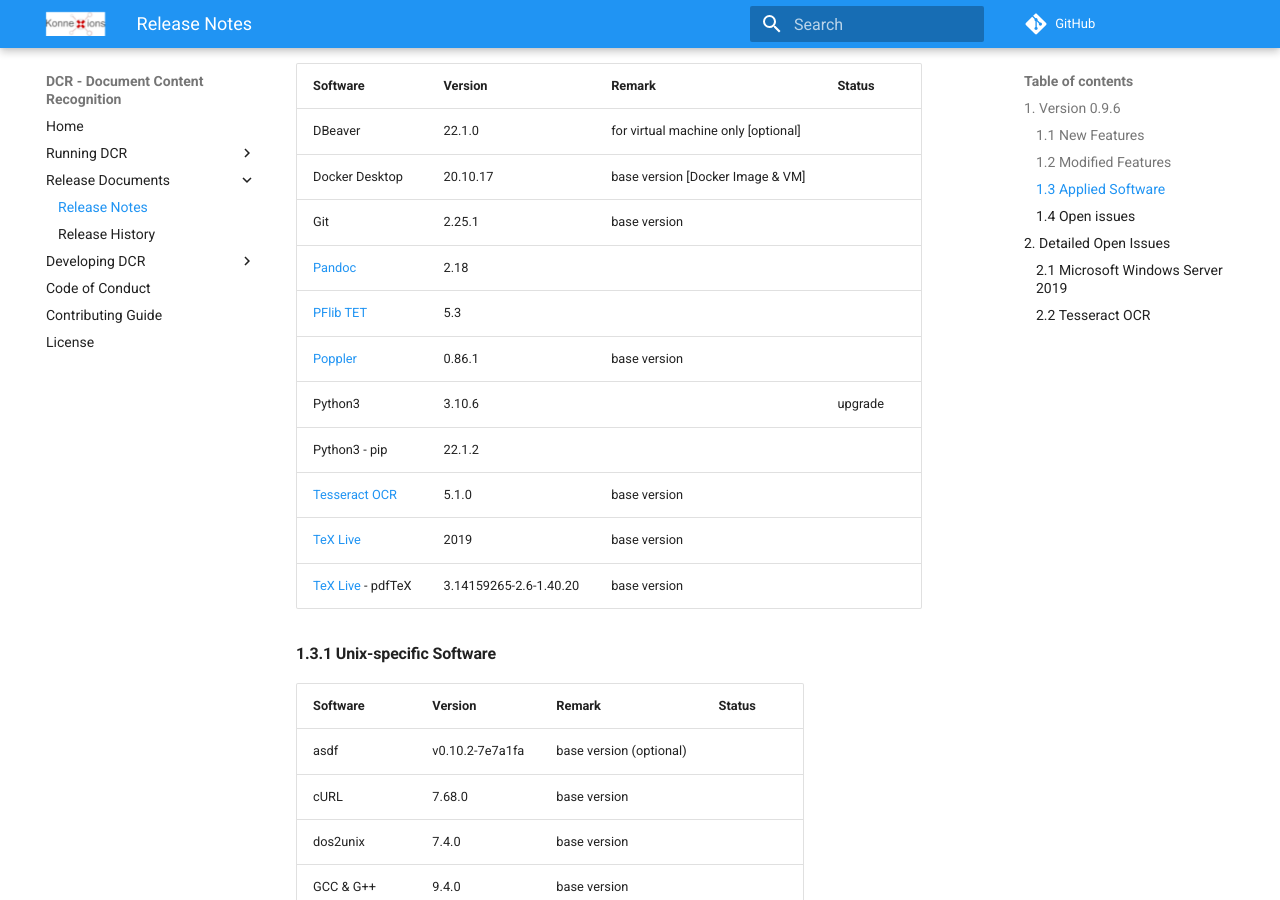
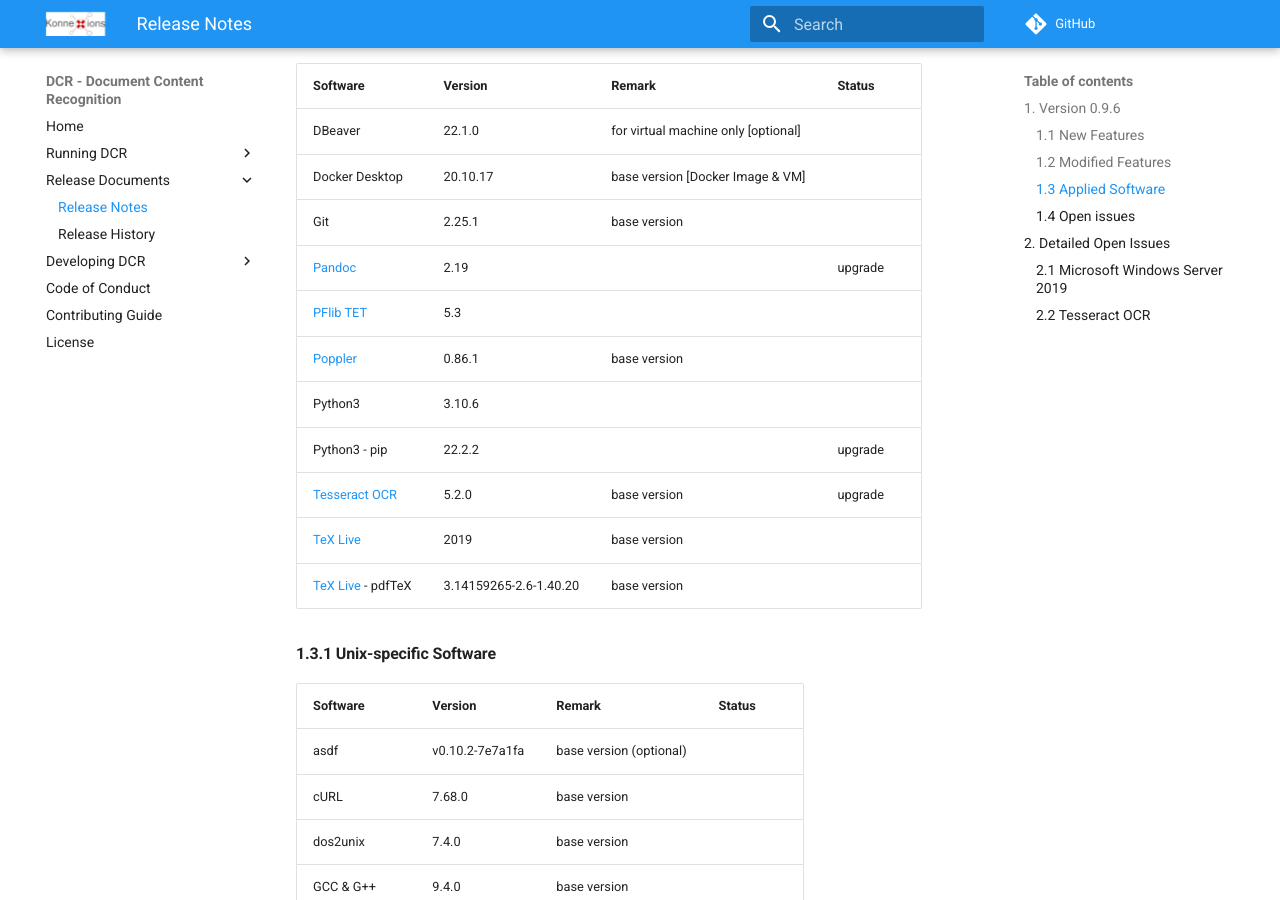
Before and after one commit to KonnexionsGmbH/dcr, an MkDocs documentation site: the page built from docs/release_notes.md, in a window 1280 px wide and 900 px high, scrolled down 647 px. Built offline with MkDocs 1.6.1 and Material for MkDocs 9.7.7, drawn with Linux system fonts in a browser that asks for light colours; comment, search, counter and statistics services are not loaded.

```diff
--- a/docs/release_notes.md
+++ b/docs/release_notes.md
@@ -27,12 +27,12 @@
 | DBeaver                                                                       | 22.1.0                 | for virtual machine only [optional] |         |
 | Docker Desktop                                                                | 20.10.17               | base version [Docker Image & VM]    |         |
 | Git                                                                           | 2.25.1                 | base version                        |         |
-| [Pandoc](https://pandoc.org){:target="_blank"}                                | 2.18                   |                                     |         |
+| [Pandoc](https://pandoc.org){:target="_blank"}                                | 2.19                   |                                     | upgrade |
 | [PFlib TET](https://www.pdflib.com/products/tet){:target="_blank"}            | 5.3                    |                                     |         |
 | [Poppler](https://poppler.freedesktop.org){:target="_blank"}                  | 0.86.1                 | base version                        |         |
-| Python3                                                                       | 3.10.6                 |                                     | upgrade |
-| Python3 - pip                                                                 | 22.1.2                 |                                     |         |
-| [Tesseract OCR](https://github.com/tesseract-ocr/tesseract){:target="_blank"} | 5.1.0                  | base version                        |         |
+| Python3                                                                       | 3.10.6                 |                                     |         |
+| Python3 - pip                                                                 | 22.2.2                 |                                     | upgrade |
+| [Tesseract OCR](https://github.com/tesseract-ocr/tesseract){:target="_blank"} | 5.2.0                  | base version                        | upgrade |
 | [TeX Live](https://www.tug.org/texlive){:target="_blank"}                     | 2019                   | base version                        |         |
 | [TeX Live](https://www.tug.org/texlive){:target="_blank"} - pdfTeX            | 3.14159265-2.6-1.40.20 | base version                        |         |
 
```
Also changed, not shown: 4 other files.
